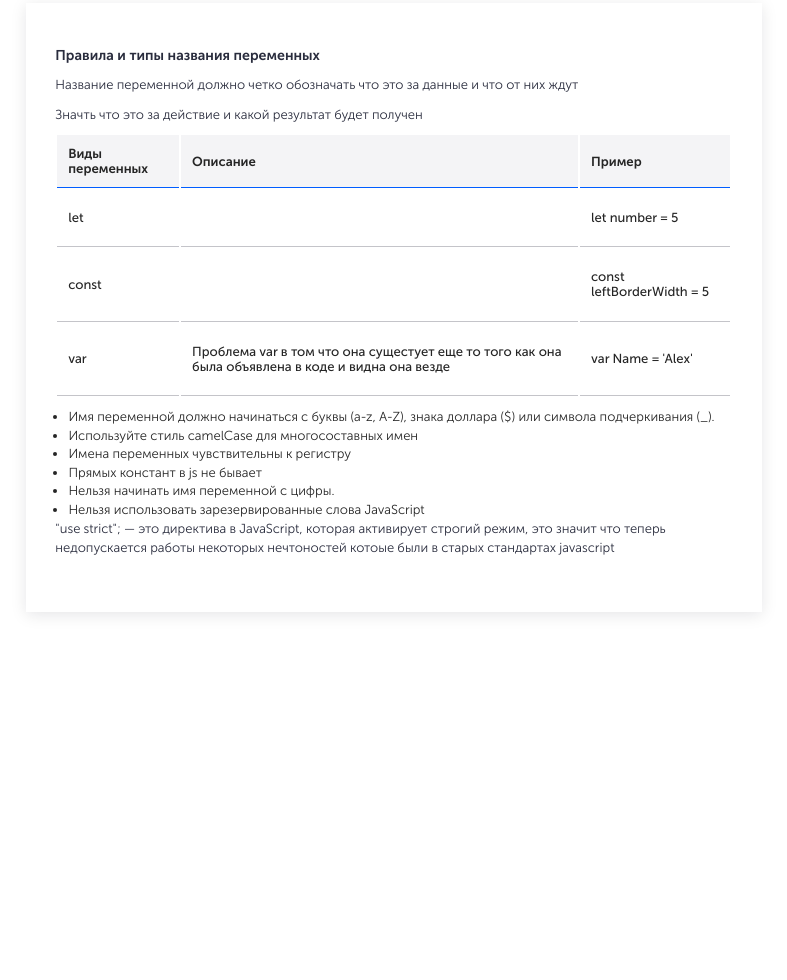
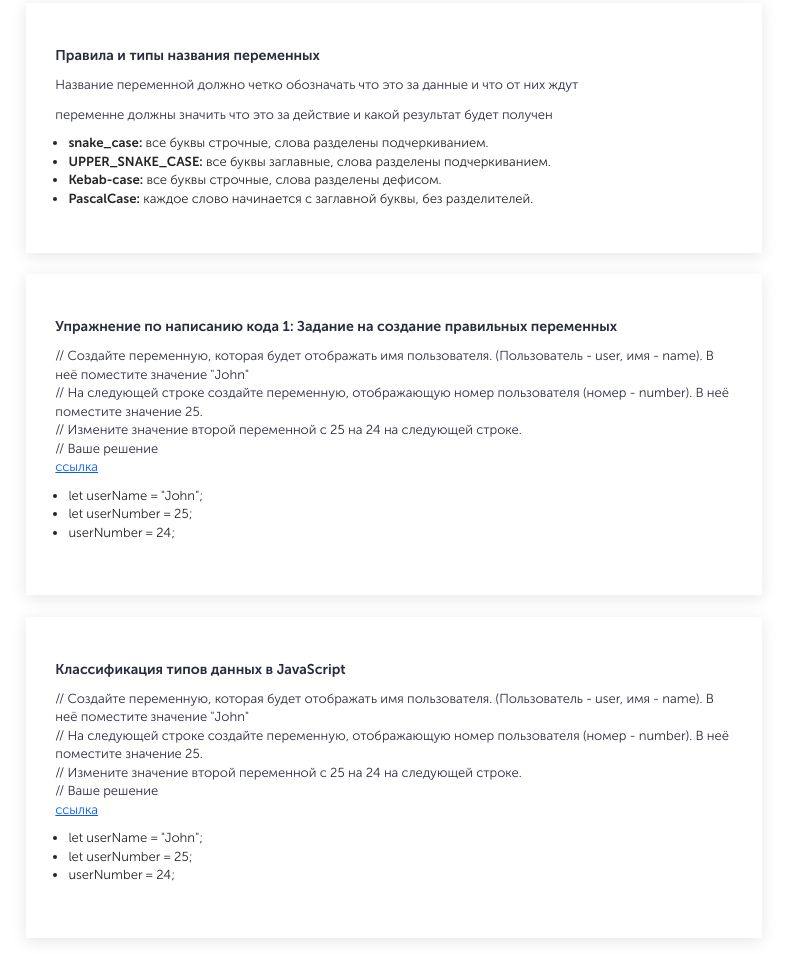
Before and after one commit to maxbasharin/rocket.dev, a website: page program/course/index.html in a window 1280 px wide. Shown: the part 1396-2376 px from the top of the page, without its empty margins (150-937 px from the left). Before the commit the page ends 2091 px from the top, so only its background shows below. Drawn offline with nearby package versions, Linux system fonts and the light colour scheme.

Commit message:
Упражнение по написанию кода 1: Задание на создание правильных                                 переменных

```diff
--- a/program/course/assets/js/main.js
+++ b/program/course/assets/js/main.js
@@ -1,3 +1,4 @@
+console.log('%c «Бу! Испугался? Не бойся, я друг» ', 'color: red; background: black; font-size: 20px');
 // Переменные и строгий режим
 
 // "use strict";
@@ -24,9 +25,28 @@
 // console.log(result);
 
 // Правила и типы названия переменных
-const a = 5000;
-const b = 4000;
+const vehicleBodyWidth = 5000;
+const vehicleBodyLength = 4000;
 
-console.log("Ширина кузова автомобиля: " + a + ', длина: ' + b);
+console.log("Ширина кузова автомобиля: " + vehicleBodyWidth + ', длина: ' + vehicleBodyLength);
 
-console.log('%c test ', 'color: red; background: black; font-size: 20px');
+// ['vv', 'dd', 'tt'].map(item => )
+
+// Request
+// data
+// response
+
+// snake_case
+// UPPER_SNAKE_CASE
+// Kebab-case
+// PascalCase
+
+const COLOR_RED = "#FFF";
+
+const _apiBase = 'https://rbru.ru/';
+const _apiKey = 'sdaj28hfhfh28hwfsjfsdjk';
+
+// Ваше решение
+let userName = "John";
+let userNumber = 25;
+userNumber = 24;
--- a/program/course/index.html
+++ b/program/course/index.html
@@ -13,7 +13,8 @@
 	<div class="container container-content">
 		<div class="section__container">
 			<h1 class="content__title">Полный курс по JavaScript + React</h1>
-			<a class="link" href="https://campfire-school.com/courses/javascript-react-tr/episode/397" target="_blank">ссылка</a>
+			<a class="link" href="https://campfire-school.com/courses/javascript-react-tr/episode/397"
+				target="_blank">ссылка</a>
 			<div class="section__row">
 
 				<div class="content__wrapper js-accordion">
@@ -130,7 +131,8 @@
 											var
 										</td>
 										<td>
-											Проблема var в том что она сущестует еще то того как она была объявлена в коде и видна она везде
+											Проблема var в том что она сущестует еще то того как она была объявлена в
+											коде и видна она везде
 										</td>
 										<td>
 											<code>var Name = 'Alex'</code>
@@ -141,7 +143,8 @@
 											Глобальные
 										</td>
 										<td>
-											Переменные, объявленные вне всех функций и блоков, имеют глобальную область видимости и доступны из любой части кода.
+											Переменные, объявленные вне всех функций и блоков, имеют глобальную область
+											видимости и доступны из любой части кода.
 										</td>
 										<td>
 											<code>let modalBlock = modal;</code>
@@ -152,7 +155,8 @@
 											Локальные
 										</td>
 										<td>
-											Переменные, объявленные внутри функции или блока, имеют локальную область видимости и доступны только внутри этой функции или блока.
+											Переменные, объявленные внутри функции или блока, имеют локальную область
+											видимости и доступны только внутри этой функции или блока.
 										</td>
 										<td><code>function test() { let test = 'test'; }</code></td>
 									</tr>
@@ -161,16 +165,18 @@
 											Объектные
 										</td>
 										<td>
-											Переменные могут хранить объекты, массивы и функции, что позволяет создавать сложные структуры данных.
+											Переменные могут хранить объекты, массивы и функции, что позволяет создавать
+											сложные структуры данных.
 										</td>
 										<td><code>let obj = { name: 'Modal', classToggle: active };</code></td>
 									</tr>
 								</tbody>
 							</table>
 
-									<br/>
+							<br />
 							<ul>
-										<li>Имя переменной должно начинаться с буквы (a-z, A-Z), знака доллара ($) или символа подчеркивания (_).</li>
+								<li>Имя переменной должно начинаться с буквы (a-z, A-Z), знака доллара ($) или символа
+									подчеркивания (_).</li>
 								<li>Используйте стиль camelCase для многосоставных имен</li>
 								<li>Имена переменных чувствительны к регистру</li>
 								<li>Прямых констант в js не бывает</li>
@@ -178,7 +184,9 @@
 								<li>Нельзя использовать зарезервированные слова JavaScript </li>
 							</ul>
 							<p>
-										"use strict"; — это директива в JavaScript, которая активирует строгий режим, это значит что теперь недопускается работы некоторых нечтоностей котоые были в старых стандартах javascript
+								"use strict"; — это директива в JavaScript, которая активирует строгий режим, это значит
+								что теперь недопускается работы некоторых нечтоностей котоые были в старых стандартах
+								javascript
 							</p>
 
 						</div>
@@ -201,64 +209,87 @@
 								Название переменной должно четко обозначать что это за данные и что от них ждут
 							</p>
 							<p>
-								Значть что это за действие и какой результат будет получен
+								переменне должны значить что это за действие и какой результат будет получен
 							</p>
-							<table class="table">
-								<thead>
-									<tr>
-										<th>Виды переменных</th>
-										<th>Описание</th>
-										<th>Пример</th>
-									</tr>
-								</thead>
-								<tbody>
-									<tr>
-										<td>
-											let
-										</td>
-										<td>
 
-										</td>
-										<td>
-											let number = 5
-										</td>
-									</tr>
-									<tr>
-										<td>
-											const
-										</td>
-										<td>
+							<ul>
+								<li><b>snake_case:</b> все буквы строчные, слова разделены подчеркиванием.</li>
+								<li><b>UPPER_SNAKE_CASE:</b> все буквы заглавные, слова разделены подчеркиванием.</li>
+								<li><b>Kebab-case:</b> все буквы строчные, слова разделены дефисом.</li>
+								<li><b>PascalCase:</b> каждое слово начинается с заглавной буквы, без разделителей.</li>
+							</ul>
 
-										</td>
-										<td>
-											const leftBorderWidth = 5
-										</td>
-									</tr>
-									<tr>
-										<td>
-											var
-										</td>
-										<td>
-											Проблема var в том что она сущестует еще то того как она была объявлена в коде и видна она везде
-										</td>
-										<td>
-											var Name = 'Alex'
-										</td>
-									</tr>
-									</tbody>
-									</table>
+						</div>
+					</section>
+					<section class="content__item" id="js-react-course-4">
+						<div class="content__title-mobile js-accordion-toggle">
+							<h4>Упражнение по написанию кода 1: Задание на создание правильных переменных</h4>
+							<i class="content__icon js-accordion-icon">
+								<svg width="26" height="15" viewBox="0 0 26 15" fill="none"
+									xmlns="http://www.w3.org/2000/svg">
+									<path d="M1.5747 13.6586L12.8309 2.40242L24.0226 13.5942" stroke-width="3" />
+								</svg></i>
+						</div>
+						<div class="content__item-wrapper">
+
+							<h2 class="element-none">
+								Упражнение по написанию кода 1: Задание на создание правильных переменных
+							</h2>
+							<p>
+								// Создайте переменную, которая будет отображать имя пользователя. (Пользователь - user,
+								имя - name). В неё поместите значение "John"
 								<br/>
+								// На следующей строке создайте переменную, отображающую номер пользователя (номер -
+								number). В неё поместите значение 25.
+								<br/>
+								// Измените значение второй переменной с 25 на 24 на следующей строке.
+								<br/>
+								// Ваше решение
+								<br/>
+								<a class="link" href="https://codepen.io/ihinstone/pen/QWopyyR" target="_blank">ссылка</a>
 								<ul>
-										<li>Имя переменной должно начинаться с буквы (a-z, A-Z), знака доллара ($) или символа подчеркивания (_).</li>
-										<li>Используйте стиль camelCase для многосоставных имен</li>
-										<li>Имена переменных чувствительны к регистру</li>
-										<li>Прямых констант в js не бывает</li>
-										<li>Нельзя начинать имя переменной с цифры.</li>
-										<li>Нельзя использовать зарезервированные слова JavaScript </li>
+									<li> let userName = "John";</li>
+									<li> let userNumber = 25;</li>
+									<li> userNumber = 24;</li>
 								</ul>
+							</p>
+
+
+						</div>
+					</section>
+					<section class="content__item" id="js-react-course-5">
+						<div class="content__title-mobile js-accordion-toggle">
+							<h4>Классификация типов данных в JavaScript</h4>
+							<i class="content__icon js-accordion-icon">
+								<svg width="26" height="15" viewBox="0 0 26 15" fill="none"
+									xmlns="http://www.w3.org/2000/svg">
+									<path d="M1.5747 13.6586L12.8309 2.40242L24.0226 13.5942" stroke-width="3" />
+								</svg></i>
+						</div>
+						<div class="content__item-wrapper">
+
+							<h2 class="element-none">
+								Классификация типов данных в JavaScript
+							</h2>
 							<p>
-										"use strict"; — это директива в JavaScript, которая активирует строгий режим, это значит что теперь недопускается работы некоторых нечтоностей котоые были в старых стандартах javascript
+								// Создайте переменную, которая будет отображать имя пользователя. (Пользователь - user,
+								имя - name). В неё поместите значение "John"
+								<br/>
+								// На следующей строке создайте переменную, отображающую номер пользователя (номер -
+								number). В неё поместите значение 25.
+								<br/>
+								// Измените значение второй переменной с 25 на 24 на следующей строке.
+								<br/>
+								// Ваше решение
+								<br/>
+								<a class="link" href="https://codepen.io/ihinstone/pen/QWopyyR" target="_blank">ссылка</a>
+								<ul>
+									<li> let userName = "John";</li>
+									<li> let userNumber = 25;</li>
+									<li> userNumber = 24;</li>
+								</ul>
 							</p>
+
 
 						</div>
 					</section>
@@ -274,6 +305,13 @@
 						<li>
 							<a href="#js-react-course-3">Правила и типы названия переменных</a>
 						</li>
+						<li>
+							<a href="#js-react-course-4">Упражнение по написанию кода 1: Задание на создание правильных
+								переменных</a>
+						</li>
+						<li>
+							<a href="#js-react-course-5">Классификация типов данных в JavaScript</a>
+						</li>
 					</ul>
 				</div>
 
@@ -281,7 +319,8 @@
 			</div>
 		</div>
 	</div>
-	<script src="https://code.jquery.com/jquery-3.7.1.min.js"integrity="sha256-/JqT3SQfawRcv/BIHPThkBvs0OEvtFFmqPF/lYI/Cxo=" crossorigin="anonymous"></script>
+	<script src="https://code.jquery.com/jquery-3.7.1.min.js"
+		integrity="sha256-/JqT3SQfawRcv/BIHPThkBvs0OEvtFFmqPF/lYI/Cxo=" crossorigin="anonymous"></script>
 	<script src="script.js"></script>
 	<script src="assets/js/main.js"></script>
 </body>
```
Lines whose indentation alone changed are shown as unchanged.
